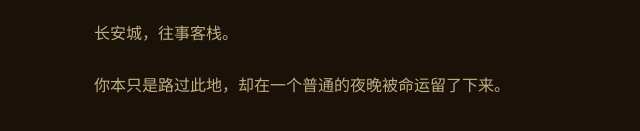
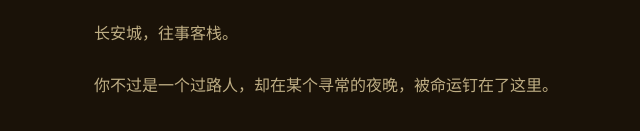
Before and after one commit to GodKerwin/claudeGame, a React (Vite) app: page /prologue in a window 1280 px wide. Shown: the part 217-348 px from the top of the page, without its empty margins (258-898 px from the left). Built offline with nearby package versions, Linux system fonts and the light colour scheme.

Commit message:
style: wuxia polish for prologue and character creation UI

```diff
--- a/src/pages/CharacterCreate/CharacterCreate.tsx
+++ b/src/pages/CharacterCreate/CharacterCreate.tsx
@@ -61,7 +61,7 @@ export default function CharacterCreate() {
   return (
     <div className="min-h-screen bg-paper text-ink font-serif flex flex-col items-center justify-center p-8">
       <h1 className="text-gold text-3xl mb-2 tracking-widest">天机残卷</h1>
-      <p className="text-ink/50 text-sm mb-10 tracking-widest">创建角色</p>
+      <p className="text-ink/50 text-sm mb-10 tracking-widest">立身江湖，从此起</p>
 
       <div className="w-full max-w-3xl space-y-8">
         <div className="flex gap-4 items-center">
@@ -70,13 +70,13 @@ export default function CharacterCreate() {
             value={name}
             onChange={(e) => setName(e.target.value)}
             maxLength={12}
-            placeholder="请输入名号…"
+            placeholder="江湖人称你什么…"
             className="flex-1 bg-transparent border-b border-gold/30 focus:border-gold outline-none py-1 text-ink placeholder:text-ink/20 text-sm"
           />
         </div>
 
         <div>
-          <p className="text-gold/60 text-xs mb-3 tracking-widest">【选择模板】</p>
+          <p className="text-gold/60 text-xs mb-3 tracking-widest">【选一身份】</p>
           <div className="grid grid-cols-5 gap-2">
             {TEMPLATES.map((t) => (
               <button
@@ -103,7 +103,7 @@ export default function CharacterCreate() {
 
         <div>
           <p className="text-gold/60 text-xs mb-3 tracking-widest">
-            【属性微调】已用：
+            【调运资质】已用：
             <span className={totalAdjust >= ADJUST_LIMIT ? 'text-blood' : 'text-gold'}>
               {totalAdjust}
             </span>/{ADJUST_LIMIT}（单项 ±2）
@@ -137,7 +137,7 @@ export default function CharacterCreate() {
 
         {talent && (
           <div className="border border-gold/10 p-4">
-            <p className="text-gold/60 text-xs mb-2 tracking-widest">【天赋】{talent.name}</p>
+            <p className="text-gold/60 text-xs mb-2 tracking-widest">【秉性天赋】{talent.name}</p>
             <p className="text-ink/70 text-sm">{talent.description}</p>
             <p className="text-ink/40 text-xs mt-1">{talent.effect}</p>
           </div>
--- a/src/pages/Prologue/Prologue.tsx
+++ b/src/pages/Prologue/Prologue.tsx
@@ -4,11 +4,11 @@ import { useNavigate } from 'react-router-dom';
 const PROLOGUE_LINES = [
   '大唐开元二十三年，秋。',
   '长安城，往事客栈。',
-  '你本只是路过此地，却在一个普通的夜晚被命运留了下来。',
-  '清晨，隔壁房间的商人宋怀义死在了密室之中——',
-  '门窗俱锁，无人进出，却留下了一具冰冷的尸体。',
-  '驿卒未至，官府难查。',
-  '这一天，解开谜题的人，只能是你。',
+  '你不过是一个过路人，却在某个寻常的夜晚，被命运钉在了这里。',
+  '翌日清晨，邻室商人宋怀义死于密室之中——',
+  '门扃窗闭，无迹可循，却留下一具冰凉的尸首，和满地未解的疑云。',
+  '衙门远水难救近火，而真相不会自己开口。',
+  '江湖从不等人。能解此局的，只剩你一个。',
 ];
 
 const LINE_DURATION = 2000;
```
